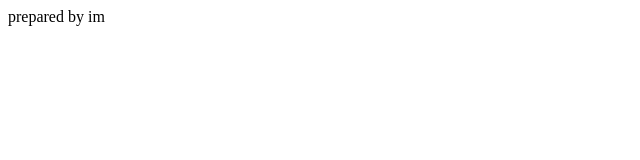
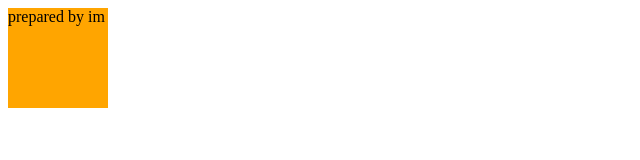
Before and after one commit to miolab/js_pure_front, a plain HTML site: page index.html in a window 1280 px wide. Shown: the whole page, without its empty margins (0-640 px from the left). Drawn offline with Linux system fonts and the light colour scheme.

Commit message:
prepare CSS

```diff
--- a/index.html
+++ b/index.html
@@ -4,8 +4,20 @@
   <meta charset="UTF-8">
   <meta name="viewport" content="width=device-width, initial-scale=1.0">
   <title>JS Front</title>
+  <style>
+    .box {
+      background-color: orange;
+      width: 100px;
+      height: 100px;
+      cursor: pointer;
+    }
+  </style>
 </head>
 <body>
-  <div class="box">prepared by im</div>
+  <div id="box" class="box">prepared by im</div>
+  <script>
+    'use strict';
+
+  </script>
 </body>
 </html>
```
